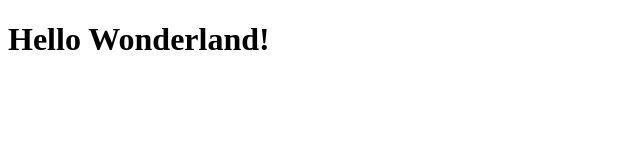
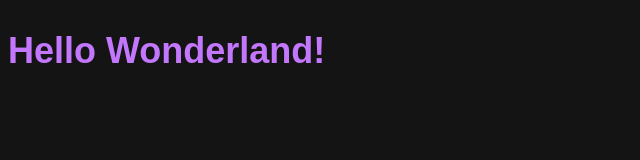
Before and after one commit to GingerKiwi/aliceproject-dev, a plain HTML site: page index.html in a window 1280 px wide. Shown: the whole page, without its empty margins (0-640 px from the left). Drawn offline with Linux system fonts and the light colour scheme.

Commit message:
add css variables and basic body styling to styles.css. create folders Assets and Fonts. Import Alice font via paste

```diff
--- a/index.html
+++ b/index.html
@@ -5,6 +5,7 @@
     <meta http-equiv="X-UA-Compatible" content="IE=edge" />
     <meta name="viewport" content="width=device-width, initial-scale=1.0" />
     <title>The Alice in Wonderland Open Source Project</title>
+    <link rel="stylesheet" href="styles.css" />
   </head>
   <body>
     <h1>Hello Wonderland!</h1>
--- a/styles.css
+++ b/styles.css
@@ -0,0 +1,27 @@
+:root {
+	--clr-black: hsl(0, 0%, 0%); /* Hex  #000 */
+    --clr-black-almost: hsl(0, 0%, 8%); /* Hex  #151515 */
+    --clr-white: hsl(0, 0%, 100%); /* Hex  #FFF */
+    --clr-blue-alice: hsl(208, 100%, 97%); /* Hex  #F0F8FF */
+    --clr-blue-light: hsl(208, 100%, 79%); /* Hex  #93CDFF */
+    --clr-purple-brand: hsl(274, 97%, 73%); /* Hex  #C479FD */
+
+	--ff-default: 'Space Grotesk', sans-serif;
+
+	--fw-700: 700;
+	--fw-400: 400;
+
+	--fs-xlarge: 5.5rem; /* 88px */
+	--fs-large: 3.5rem; /* 56px */
+	--fs-medium: 1.5rem; /* 24px */
+	--fs-regular: 1.125rem; /* 18px */
+}
+
+body {
+    background-color: var(--clr-black-almost);
+    color: var(--clr-purple-brand);
+    font-family: var(--ff-default);
+    font-size: var(--fs-regular);
+    font-weight: var(--fw-400);
+    line-height: 1.5;
+}
```
Also changed, not shown: .obsidian/workspace.json, Assets/alice-project-logo-128x128-black.png (added), Fonts/alice_in_wonderland/Alice_in_Wonderland_3.ttf (added), Fonts/alice_in_wonderland/Shhhst!.txt (added).
